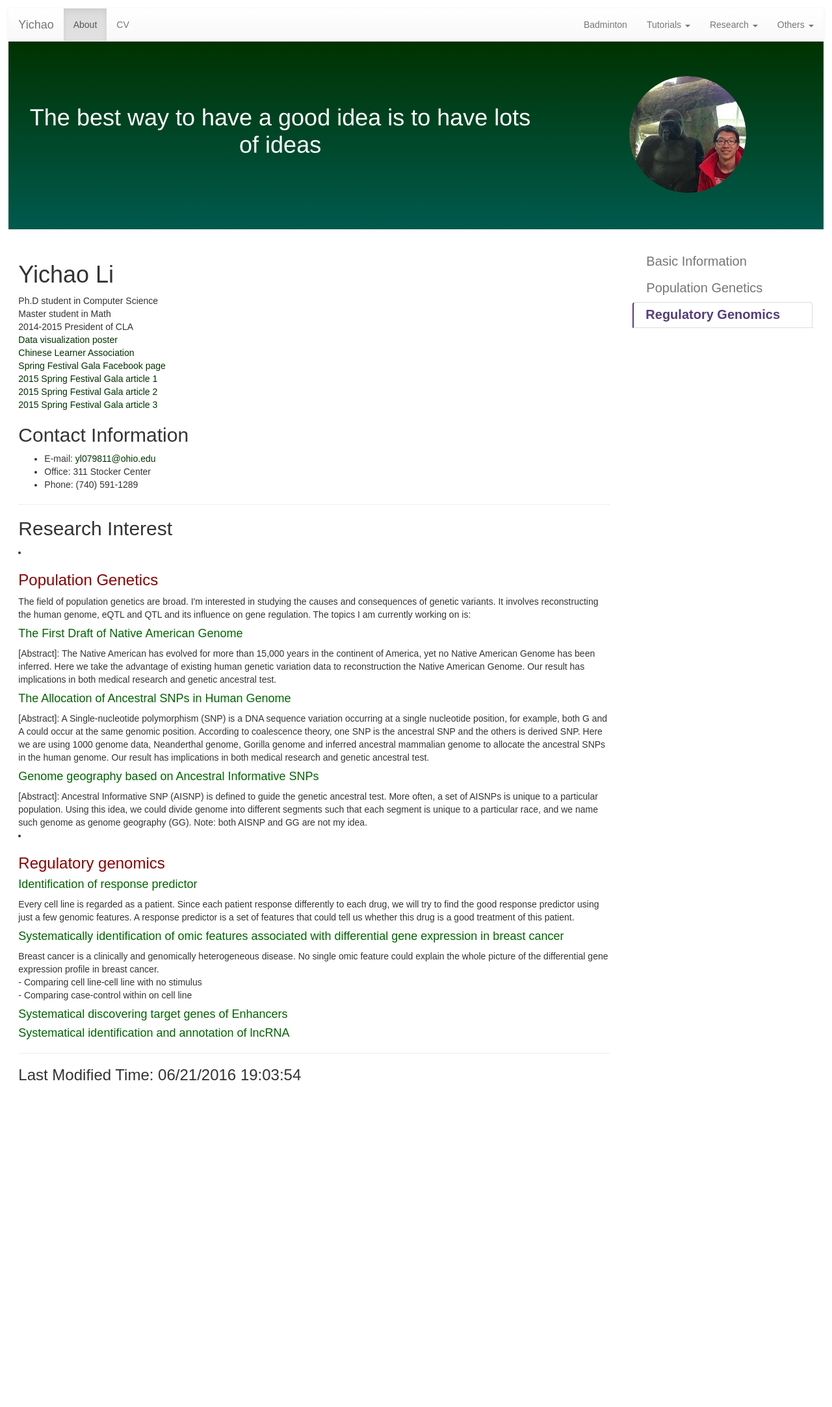
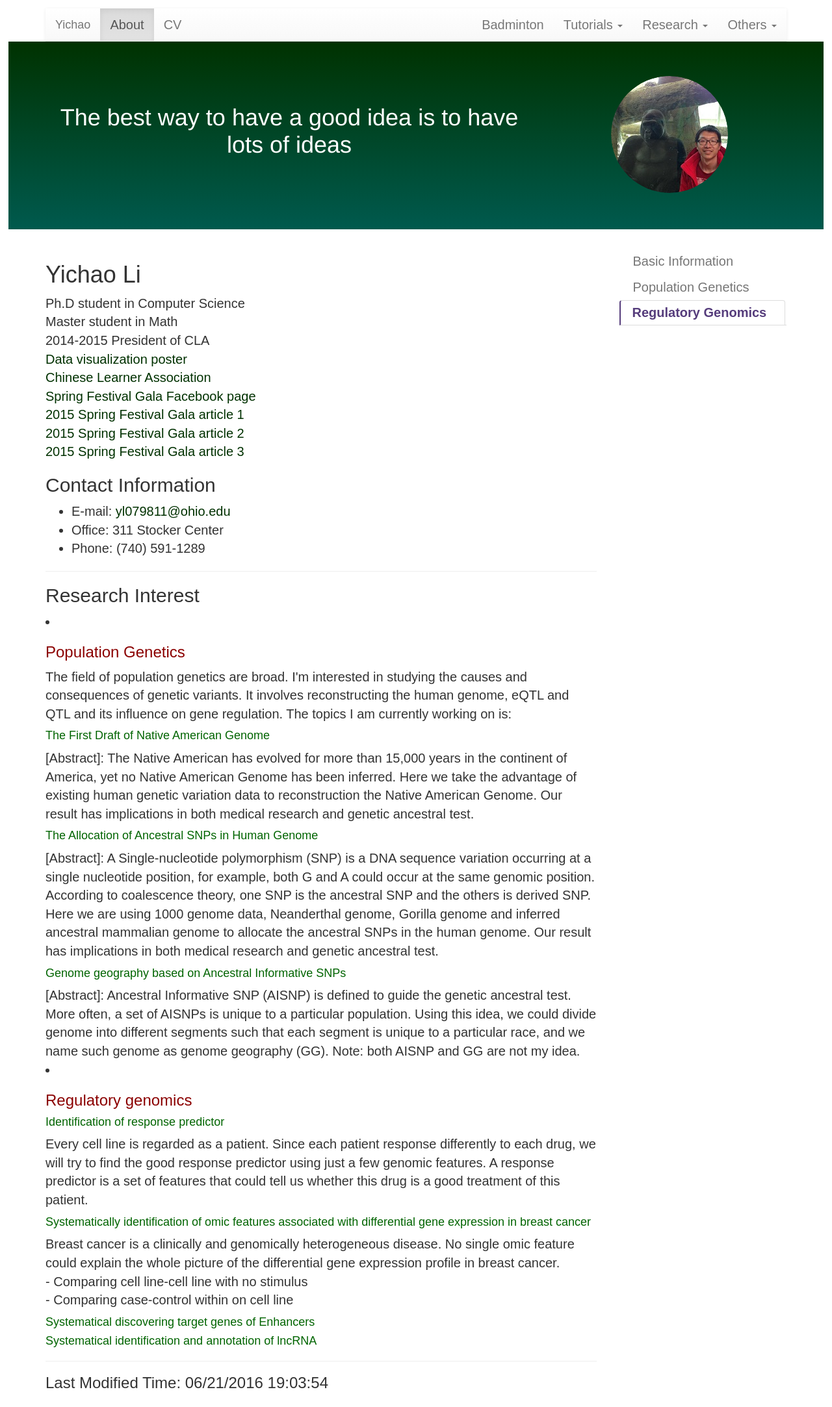
Before and after one commit to unfashionable/YichaoOU.github.io, a Jekyll site: the page built from index.html, in a window 1280 px wide. Shown: the whole page at 65% size. Built offline with Jekyll 4.4.1, drawn with Linux system fonts in a browser that asks for light colours; before the commit the page ends 1692 px from its top, so only the background shows below that.

Commit message:
fix sidebar bugs

```diff
--- a/_includes/side_bar.html
+++ b/_includes/side_bar.html
@@ -3,7 +3,7 @@
 	<ul class="nav nav-tabs nav-stacked" data-spy="affix" data-offset-top="320" style="top: 30px;">
 		{% assign total =  page.keywords.size|minus:1 %}
 		{% for i in (0..total) %}
-			<li ><a href="#{{page.anchors[i]}}" style="height:40px;font-size:20px">  {{page.keywords[i]}} </a></li>
+			<li ><a href="#{{page.anchors[i]}}" style="font-size:20px">  {{page.keywords[i]}} </a></li>
 
 		{% endfor %}
 
--- a/_includes/simple_header.html
+++ b/_includes/simple_header.html
@@ -1,4 +1,4 @@
-<div class="container-fluid">
+<div class="container-fluid container">
 <div class="row ">
   <div class="col-xs-8  col-md-8 header_box">
 
--- a/_layouts/default.html
+++ b/_layouts/default.html
@@ -19,7 +19,7 @@
 	<body data-spy="scroll" data-target="#liyc_bar" data-offset="20">
 
 		<!-- This is the navigation bar, please make it simple and clear -->
-		<div class="navigation_bar ">
+		<div class="navigation_bar container">
 
 			{%include nav_bar.html %}
 
@@ -45,7 +45,7 @@
 
 
 
-		<div class="container-fluid" >
+		<div class="container-fluid container" >
 			<div class="row " style="margin-top:30px">
 
 				<!-- This is the main article, we will use markdown to post content -->
--- a/css/liyc.css
+++ b/css/liyc.css
@@ -313,6 +313,7 @@
 body {
   margin: 10pt;
   font-family: "Frutiger", "Verdana Bold", sans-serif;
+  font-size:20px;
 }
 
 a:link {
```
Also changed, not shown: 1 other file.
